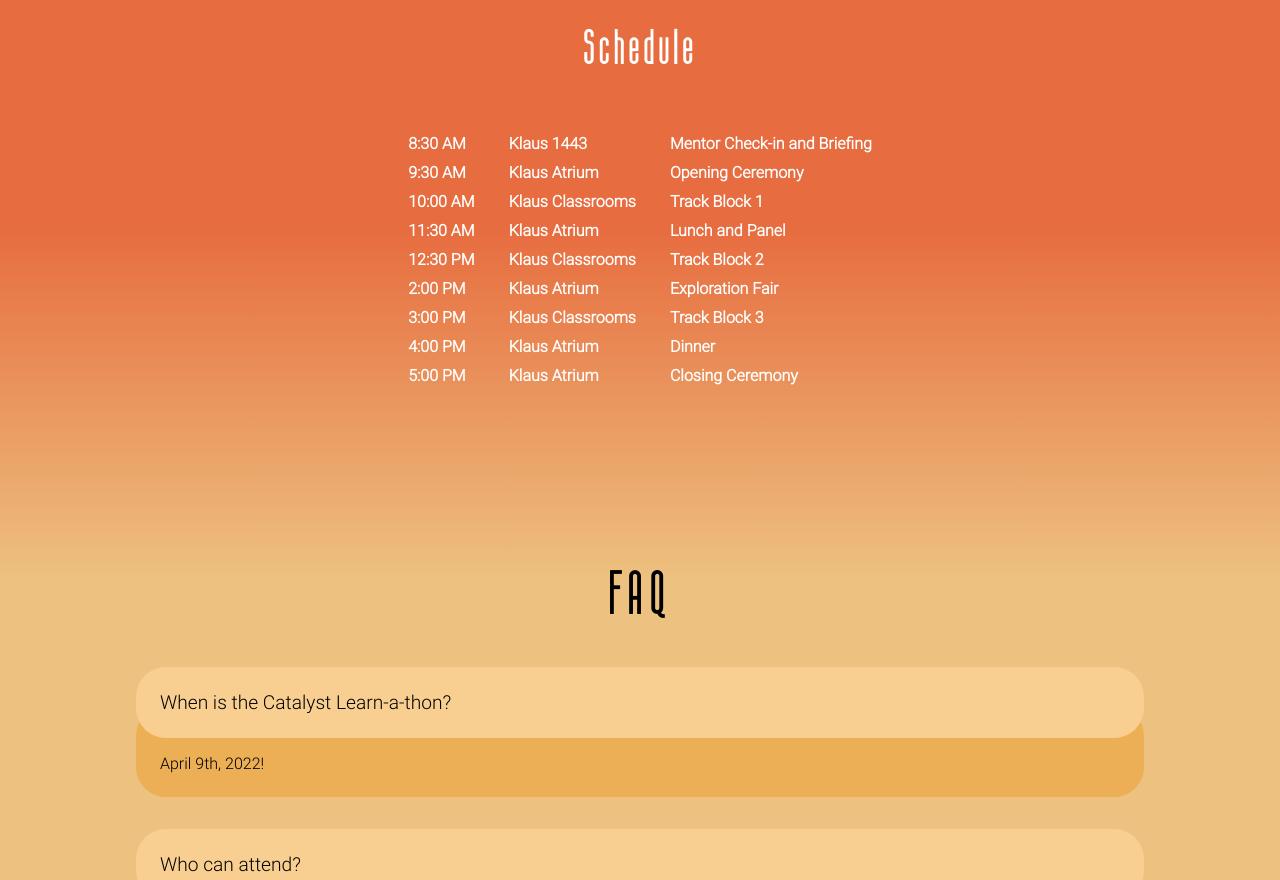
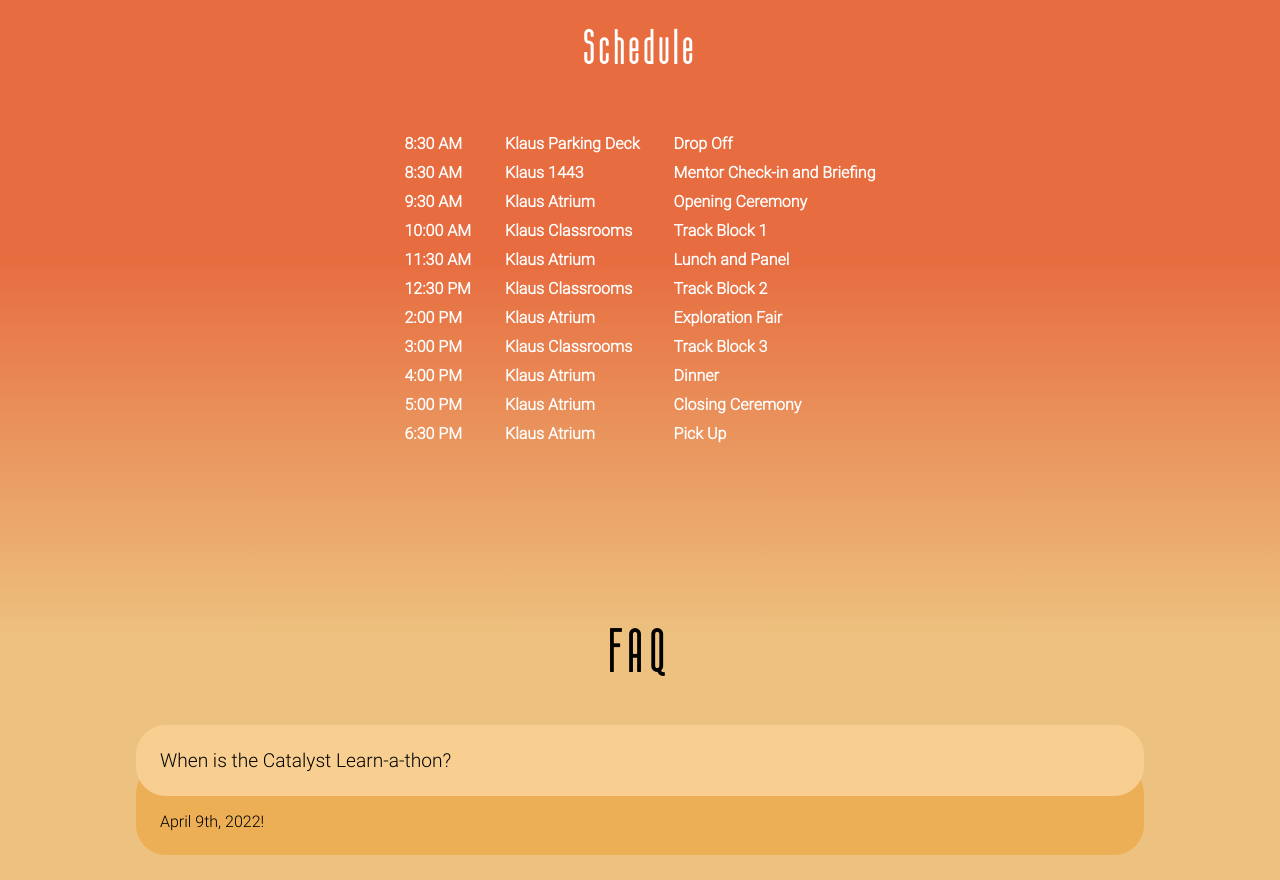
Before and after one commit to HackGT/catalyst-2022-event-site, a Next.js app: page / in a window 1280 px wide. Shown: the part 4720-5600 px from the top of the page. Built offline with nearby package versions, Linux system fonts and the light colour scheme.

Commit message:
Add drop off and pick up times

```diff
--- a/pages/index.tsx
+++ b/pages/index.tsx
@@ -167,6 +167,11 @@ function MainPage() {
           <table className={styles.scheduleTable}>
             <tr>
               <th>8:30 AM</th>
+              <th>Klaus Parking Deck</th>
+              <th>Drop Off</th>
+            </tr>
+            <tr>
+              <th>8:30 AM</th>
               <th>Klaus 1443</th>
               <th>Mentor Check-in and Briefing</th>
             </tr>
@@ -209,6 +214,11 @@ function MainPage() {
               <th>5:00 PM</th>
               <th>Klaus Atrium</th>
               <th>Closing Ceremony</th>
+            </tr>
+            <tr>
+              <th>6:30 PM</th>
+              <th>Klaus Atrium</th>
+              <th>Pick Up</th>
             </tr>
           </table>
         </section>
```
